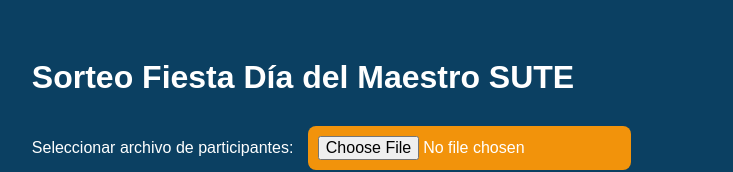
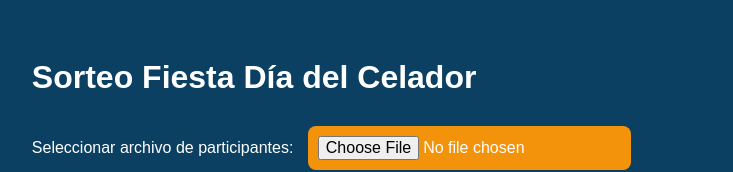
Before and after one commit to joaquin-espinosa733/sorteo, a plain HTML site: page index.html in a window 1280 px wide. Shown: the top 172 px of the page, without its empty margins (273-1006 px from the left). Drawn offline with Linux system fonts and the light colour scheme; a web font is replaced by a local one.

Commit message:
title chose

```diff
--- a/index.html
+++ b/index.html
@@ -18,7 +18,7 @@
 
   <body>
     <div class="contenedor">
-      <h1>Sorteo Fiesta Día del Maestro SUTE</h1>
+      <h1>Sorteo Fiesta Día del Celador</h1>
 
       <div class="carga-archivo">
         <label for="archivo">Seleccionar archivo de participantes:</label>
```
